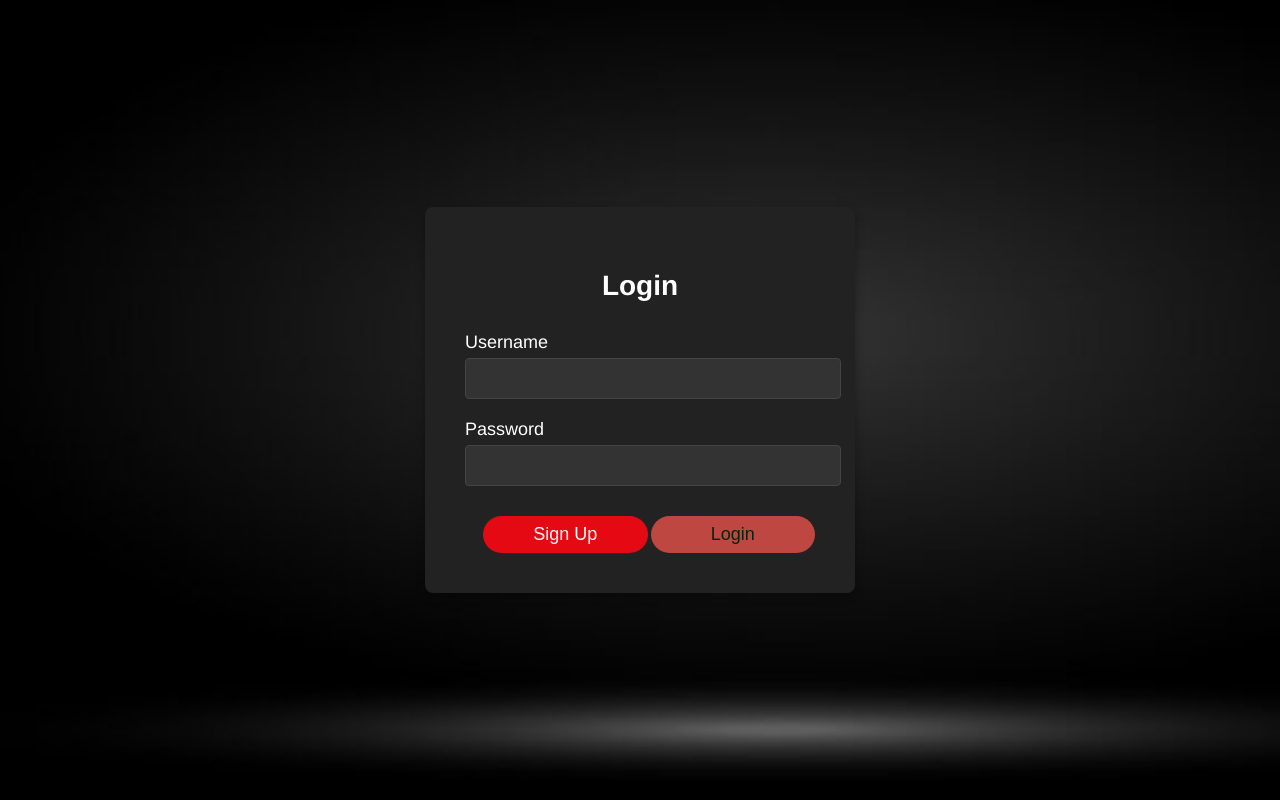
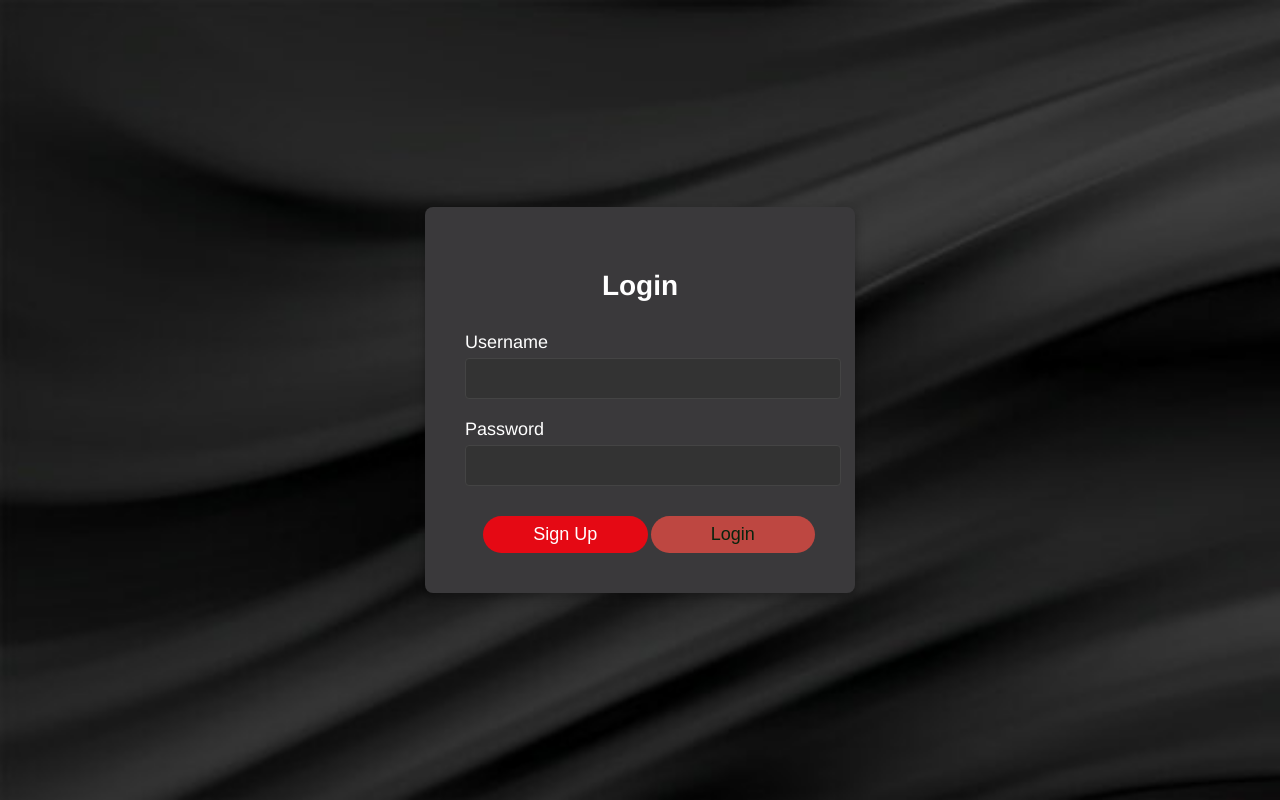
Before and after one commit to sreehari-rajan/Behavioral-Science-WN, a plain HTML site: page index.html in a window 1280 px wide. Drawn offline with Linux system fonts and the light colour scheme.

Commit message:
Version 3

```diff
--- a/styles.css
+++ b/styles.css
@@ -7,13 +7,13 @@ body {
   align-items: center;
   height: 100vh;
   margin: 0;
-  background-image: url('background 2.jpg');
+  background-image: url('background 3.jpg');
   background-size: cover; /* This will make the image cover the entire background */
   background-color: rgba(255, 255, 255, 0.5);
 }
 
 .login-container {
-  background-color: #222;
+  background-color: #3a393b;
   border-radius: 8px;
   box-shadow: 0 4px 10px rgba(0, 0, 0, 0.3);
   padding: 40px;
```
